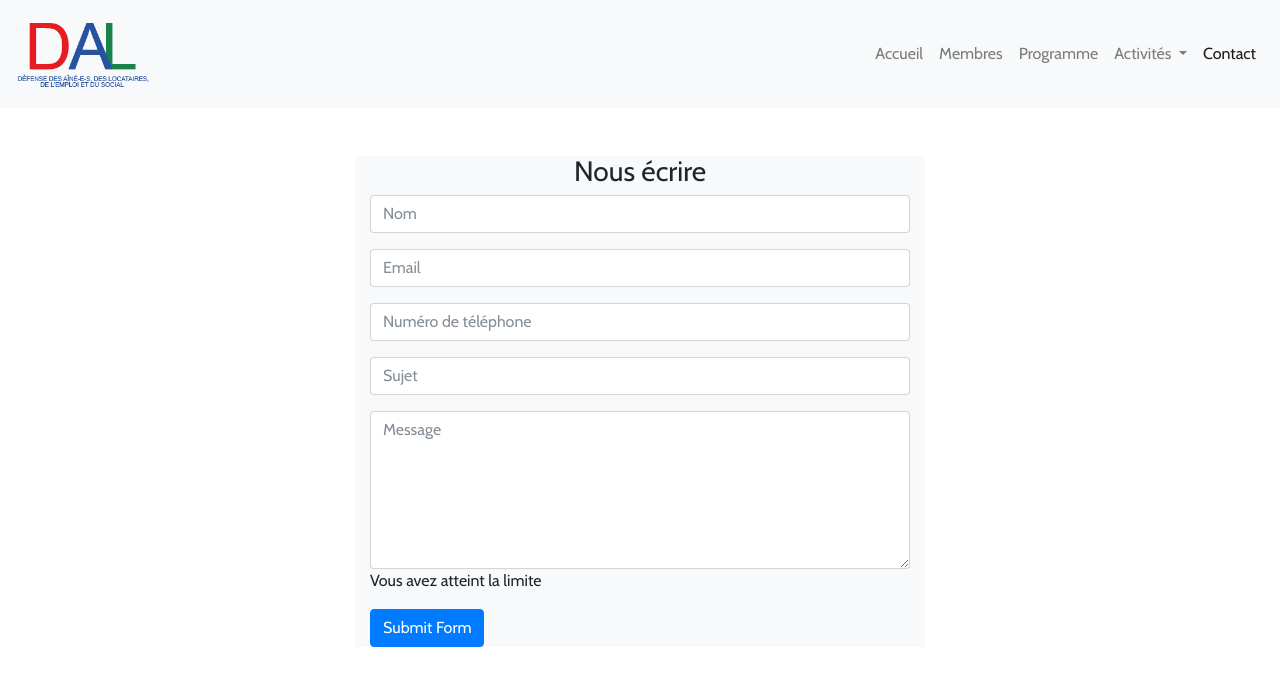
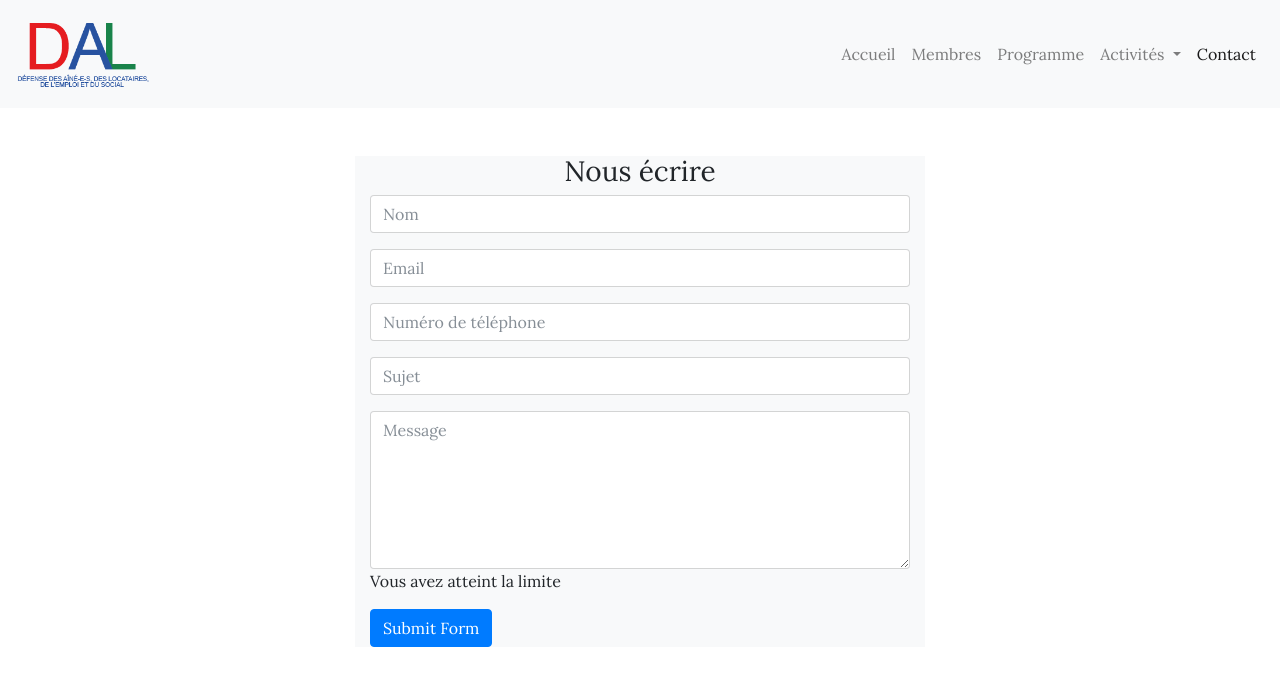
Before and after one commit to SimonNtz/DAL_web, a Jekyll site: the page built from contact/index.html, in a window 1280 px wide. Shown: the top 686 px of the page. Built offline with Jekyll 4.4.1, drawn with Linux system fonts in a browser that asks for light colours; nearby versions of some CDN libraries.

Commit message:
Change family-font to 'Lora'

```diff
--- a/_includes/header.html
+++ b/_includes/header.html
@@ -5,7 +5,7 @@
   <meta name="viewport" content="width=device-width, initial-scale=1, shrink-to-fit=no">
 
   <link rel="stylesheet" href="https://maxcdn.bootstrapcdn.com/bootstrap/4.0.0-beta/css/bootstrap.min.css" integrity="sha384-/Y6pD6FV/Vv2HJnA6t+vslU6fwYXjCFtcEpHbNJ0lyAFsXTsjBbfaDjzALeQsN6M" crossorigin="anonymous">
-  <link href="https://fonts.googleapis.com/css?family=Cabin" rel="stylesheet">
+  <link href="https://fonts.googleapis.com/css?family=Lora" rel="stylesheet">
   <link rel="stylesheet" href="/main.css">
 
   <script src="https://code.jquery.com/jquery-3.2.1.slim.min.js" integrity="sha384-KJ3o2DKtIkvYIK3UENzmM7KCkRr/rE9/Qpg6aAZGJwFDMVNA/GpGFF93hXpG5KkN" crossorigin="anonymous"></script>
--- a/main.css
+++ b/main.css
@@ -6,7 +6,7 @@
 
 body {
   padding-top: 108px;
-  font-family: Cabin, -apple-system, BlinkMacSystemFont, "Segoe UI", Roboto, Helvetica, Arial, sans-serif, "Apple Color Emoji", "Segoe UI Emoji", "Segoe UI Symbol";
+  font-family: Lora, -apple-system, BlinkMacSystemFont, "Segoe UI", Roboto, Helvetica, Arial, sans-serif, "Apple Color Emoji", "Segoe UI Emoji", "Segoe UI Symbol";
 }
 
 .jumbotron {
```
